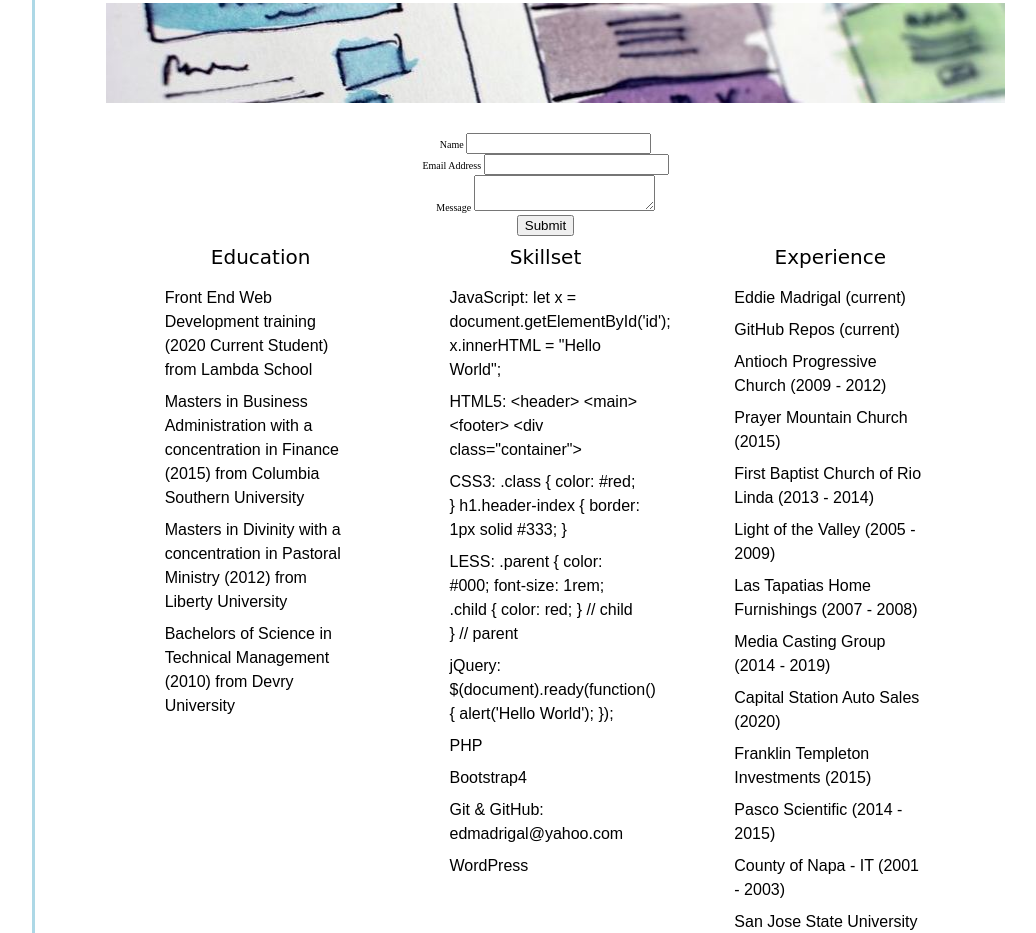
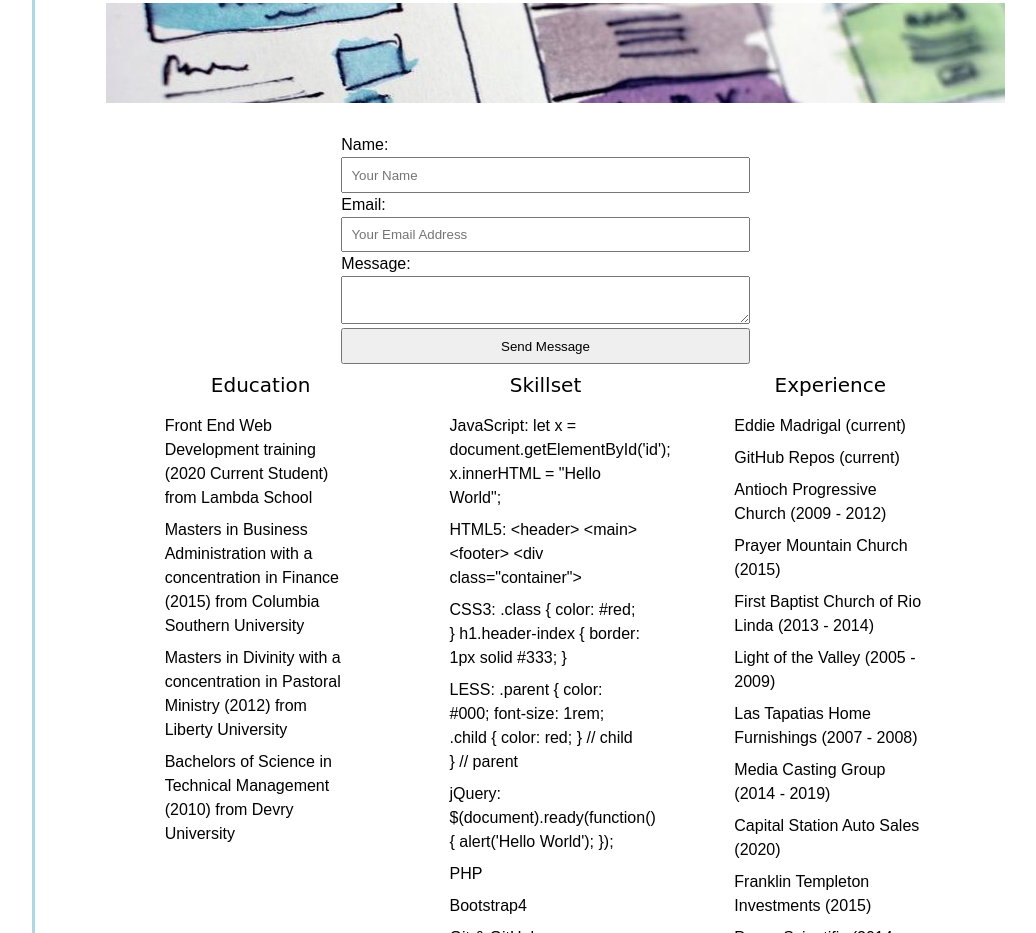
Before and after one commit to eddiemadrigal/eddiemadrigal.github.io, a plain HTML site: page index.html in a window 1280 px wide. Shown: the part 1115-2048 px from the top of the page, without its empty margins (96-1132 px from the left). Drawn offline with Linux system fonts and the light colour scheme; a web font is replaced by a local one.

Commit message:
form styling added, processing complete

```diff
--- a/index.html
+++ b/index.html
@@ -105,13 +105,12 @@
       <section class="contact-form">
         <form name="contact" action="https://eddiemadrigal.net/processcontactformurl.php" method="post">
           <input type="hidden" name="url" value="github">
-          <label for="form-name">Name</label>
-          <input type="text" name="name" placehold="Your Name" id="form-name" required><br />
-          <label for="form-email">Email Address</label>
-          <input type="email" name="email" placehold="Your Email Address" id="form-email" required><br />
-          <label for="form-message">Message</label>
-          <textarea name="message" id="form-message"></textarea><br />
-          <input type="submit" name="Send Message">
+          <table>
+            <tr><td><p>Name:</p><input type="text" name="name" placeholder="Your Name" required></td></tr>
+            <tr><td><p>Email:</p><input type="email" name="email" placeholder="Your Email Address" required></td></tr>
+            <tr><td><p>Message:</p><textarea name="message"></textarea></td></tr>
+            <tr><td><input type="submit" value="Send Message"></td></tr>
+          </table>
         </form>
 
       </section>
--- a/less/index.less
+++ b/less/index.less
@@ -270,6 +270,21 @@ section.contact-form form {
 	text-align: center;
 }
 
+table {
+	margin: 0 auto;
+	width: 40%;
+}
+
+td {
+	text-align: left;
+	width: 100%;
+}
+
+td textarea, td input {
+	width: 100%;
+	padding: 2%;
+}
+
 @media (max-width: 1400px) {
 	img {
 		padding-left: 2%;
```
Also changed, not shown: css/index.css.
